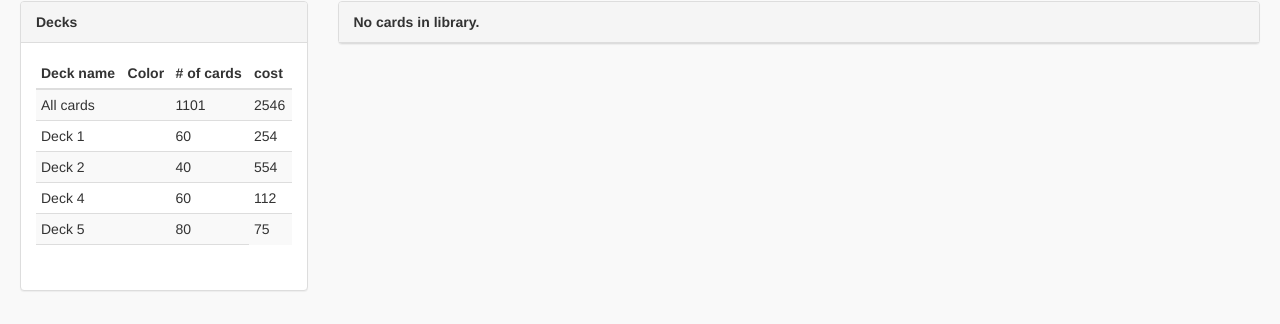
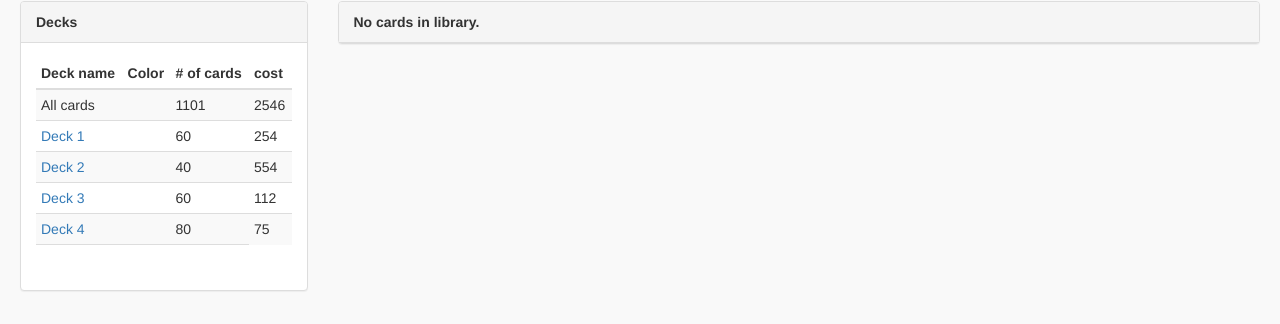
Before and after one commit to roesel/scrapknight, a Flask app: template app/templates/library.html in a window 1280 px wide. Shown: the part 141-465 px from the top of the page. Run offline with Flask 2, Linux system fonts and the light colour scheme; the template is opened without the code that fills it, so the values that code supplies are empty; some libraries are stand-ins or nearby versions.

Commit message:
Link to decks from library

```diff
--- a/app/templates/library.html
+++ b/app/templates/library.html
@@ -25,25 +25,25 @@
               <td>2546</td>
             </tr>
             <tr>
-              <td>Deck 1</td>
+              <td><a href="/deck/1">Deck 1</a></td>
               <td></td>
               <td>60</td>
               <td>254</td>
             </tr>
             <tr>
-              <td>Deck 2</td>
+              <td><a href="/deck/2">Deck 2</a></td>
               <td></td>
               <td>40</td>
               <td>554</td>
             </tr>
             <tr>
-              <td>Deck 4</td>
+              <td><a href="/deck/3">Deck 3</a></td>
               <td></td>
               <td>60</td>
               <td>112</td>
             </tr>
             <tr>
-              <td>Deck 5</td>
+              <td><a href="/deck/4">Deck 4</a></td>
               <td></td>
               <td>80</td>
               <td>75</td>
```
